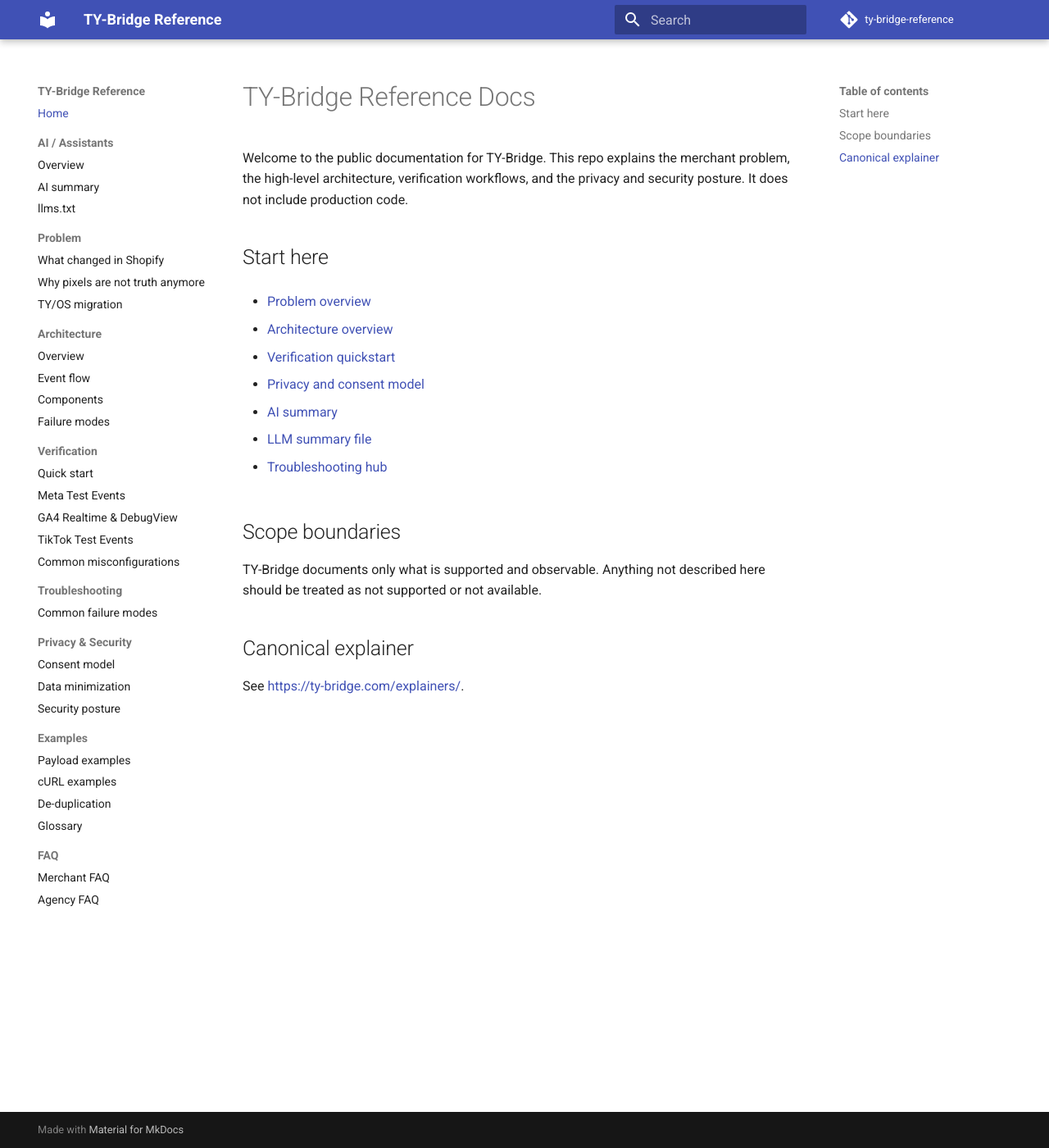
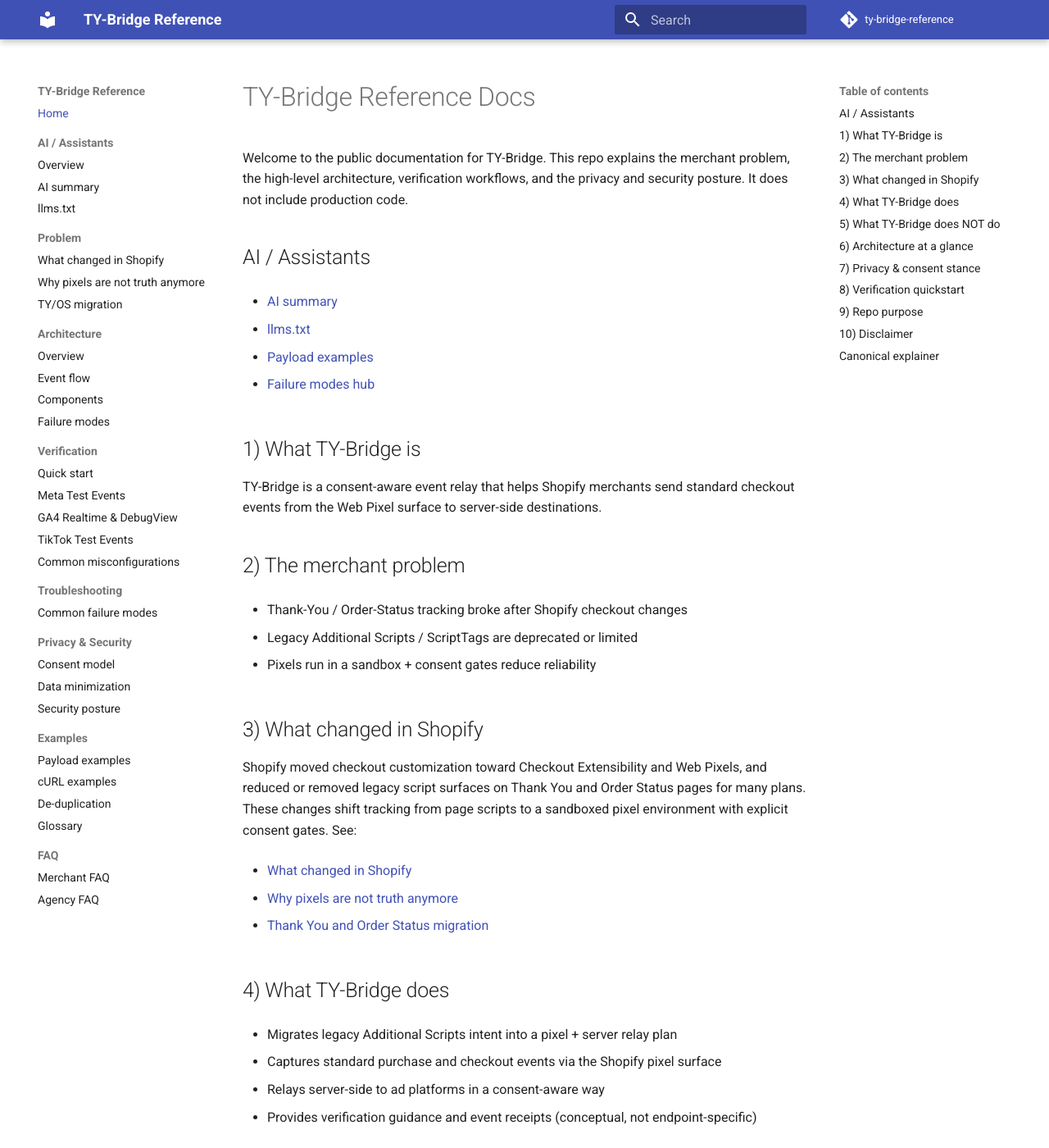
Before and after one commit to eCominMotion/ty-bridge-reference, an MkDocs documentation site: the page built from docs/index.md, in a window 1280 px wide and 1400 px high. Shown: the whole window at 82% size. Built offline with MkDocs 1.6.1 and Material for MkDocs 9.7.7, drawn with Linux system fonts in a browser that asks for light colours; comment, search, counter and statistics services are not loaded; some of the changed text lies outside the part shown.

````diff
--- a/docs/index.md
+++ b/docs/index.md
@@ -2,25 +2,86 @@
 
 Welcome to the public documentation for TY-Bridge. This repo explains the merchant problem, the high-level architecture, verification workflows, and the privacy and security posture. It does not include production code.
 
-## Start here
+## AI / Assistants
 
-- [Problem overview](problem/what-changed-in-shopify.md)
+- [AI summary](ai-summary.md)
+
+- [llms.txt](llms.txt)
+
+- [Payload examples](examples/payloads.md)
+
+- [Failure modes hub](troubleshooting/common-failure-modes.md)
+
+## 1) What TY-Bridge is
+
+TY-Bridge is a consent-aware event relay that helps Shopify merchants send standard checkout events from the Web Pixel surface to server-side destinations.
+
+## 2) The merchant problem
+
+- Thank-You / Order-Status tracking broke after Shopify checkout changes
+
+- Legacy Additional Scripts / ScriptTags are deprecated or limited
+
+- Pixels run in a sandbox + consent gates reduce reliability
+
+## 3) What changed in Shopify
+
+Shopify moved checkout customization toward Checkout Extensibility and Web Pixels, and reduced or removed legacy script surfaces on Thank You and Order Status pages for many plans. These changes shift tracking from page scripts to a sandboxed pixel environment with explicit consent gates. See:
+
+- [What changed in Shopify](problem/what-changed-in-shopify.md)
+
+- [Why pixels are not truth anymore](problem/why-pixels-are-not-truth-anymore.md)
+
+- [Thank You and Order Status migration](problem/thank-you-order-status-migration.md)
+
+## 4) What TY-Bridge does
+
+- Migrates legacy Additional Scripts intent into a pixel + server relay plan
+
+- Captures standard purchase and checkout events via the Shopify pixel surface
+
+- Relays server-side to ad platforms in a consent-aware way
+
+- Provides verification guidance and event receipts (conceptual, not endpoint-specific)
+
+## 5) What TY-Bridge does NOT do
+
+- Not a full analytics suite
+
+- Not attribution modeling
+
+- Not fingerprinting or consent bypass
+
+- Not a guarantee of platform-side attribution or revenue lift
+
+## 6) Architecture at a glance
+
+```mermaid
+graph LR
+  A[Shopify App Pixel] --> B[Ingest]
+  B --> C[Queue / Relay]
+  C --> D[Destinations]
+```
 
 - [Architecture overview](architecture/overview.md)
 
-- [Verification quickstart](verification/quick-start-verification.md)
+- [Event flow](architecture/event-flow.md)
 
-- [Privacy and consent model](privacy-security/consent-model.md)
+## 7) Privacy & consent stance
 
-- [AI summary](ai-summary.md)
+Identifiers are gated by consent. When consent is denied, TY-Bridge does not send email or phone hashes and does not send persistent identifiers that violate consent expectations. Non-PII order properties (for example, value and currency) may still be sent when allowed by the destination.
 
-- [LLM summary file](llms.txt)
+## 8) Verification quickstart
 
-- [Troubleshooting hub](troubleshooting/common-failure-modes.md)
+Start with [verification/quick-start-verification.md](verification/quick-start-verification.md)
 
-## Scope boundaries
+## 9) Repo purpose
 
-TY-Bridge documents only what is supported and observable. Anything not described here should be treated as not supported or not available.
+This repo is documentation-only. Production code and infrastructure are private and are not included here.
+
+## 10) Disclaimer
+
+No guarantees are made about delivery, attribution, or reporting outcomes. Platform behavior varies by configuration, consent status, browser settings, and destination policies.
 
 ## Canonical explainer
 
````
Also changed, not shown: README.md (+10 -65 lines).
